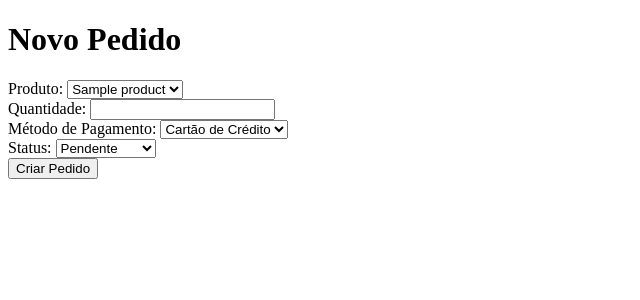
After one commit to Arthur-Vilar/UrbWave, a Flask app: page /new_order in a window 1280 px wide. The commit adds this page. Shown: the top 300 px of the page, without its empty margins (0-640 px from the left). Run offline with Flask 3, Linux system fonts and the light colour scheme; tables that the repository leaves empty hold one stand-in row (values such as "Sample post").

Commit message:
integração do banco de dados pedidos

```diff
--- a/app/routes.py
+++ b/app/routes.py
@@ -1,9 +1,10 @@
 from flask import Blueprint, render_template, request, redirect, url_for, flash
-from app.models import Product
+from app.models import Product, Order
 from app import db
 
 main = Blueprint('main', __name__)
 
+# Rotas para Produtos
 @main.route('/')
 def index():
     products = Product.query.all()
@@ -55,3 +56,46 @@ def delete_product(product_id):
 
     flash('Produto excluído com sucesso!')
     return redirect(url_for('main.index'))
+
+# Rotas para Pedidos
+@main.route('/orders')
+def orders():
+    orders = Order.query.all()
+    return render_template('orders.html', orders=orders)
+
+@main.route('/new_order', methods=['GET', 'POST'])
+def new_order():
+    products = Product.query.all()
+
+    if request.method == 'POST':
+        product_id = request.form['product_id']
+        quantity = int(request.form['quantity'])
+        payment_method = request.form['payment_method']
+        status = request.form['status']
+
+        product = Product.query.get_or_404(product_id)
+        total_price = product.price * quantity
+
+        new_order = Order(
+            product_id=product.id,
+            quantity=quantity,
+            total_price=total_price,
+            payment_method=payment_method,
+            status=status
+        )
+        db.session.add(new_order)
+        db.session.commit()
+
+        flash('Pedido criado com sucesso!')
+        return redirect(url_for('main.orders'))
+
+    return render_template('new_order.html', products=products)
+
+@main.route('/delete_order/<int:order_id>')
+def delete_order(order_id):
+    order = Order.query.get_or_404(order_id)
+    db.session.delete(order)
+    db.session.commit()
+
+    flash('Pedido excluído com sucesso!')
+    return redirect(url_for('main.orders'))
--- /dev/null
+++ b/app/templates/new_order.html
@@ -0,0 +1,32 @@
+<!DOCTYPE html>
+<html>
+<head>
+    <title>Novo Pedido</title>
+</head>
+<body>
+    <h1>Novo Pedido</h1>
+    <form method="POST">
+        Produto:
+        <select name="product_id" required>
+            {% for product in products %}
+            <option value="{{ product.id }}">{{ product.name }}</option>
+            {% endfor %}
+        </select><br>
+        Quantidade: <input type="number" name="quantity" min="1" required><br>
+        Método de Pagamento:
+        <select name="payment_method" required>
+            <option value="Cartão de Crédito">Cartão de Crédito</option>
+            <option value="Boleto">Boleto</option>
+            <option value="Pix">Pix</option>
+        </select><br>
+        Status:
+        <select name="status" required>
+            <option value="Pendente">Pendente</option>
+            <option value="Processando">Processando</option>
+            <option value="Concluído">Concluído</option>
+            <option value="Cancelado">Cancelado</option>
+        </select><br>
+        <button type="submit">Criar Pedido</button>
+    </form>
+</body>
+</html>
```
Also changed, not shown: app/models.py (+13 -0 lines), app/templates/index.html (+7 -6 lines), app/templates/orders.html (added, +22 -0 lines), migrations/versions/64ea803dd912_initial_migration.py (renamed from migrations/versions/b2b31af4f2b2_adicionado_quantidade_aos_produtos.py, +15 -4 lines), app/templates/db.html (deleted).
